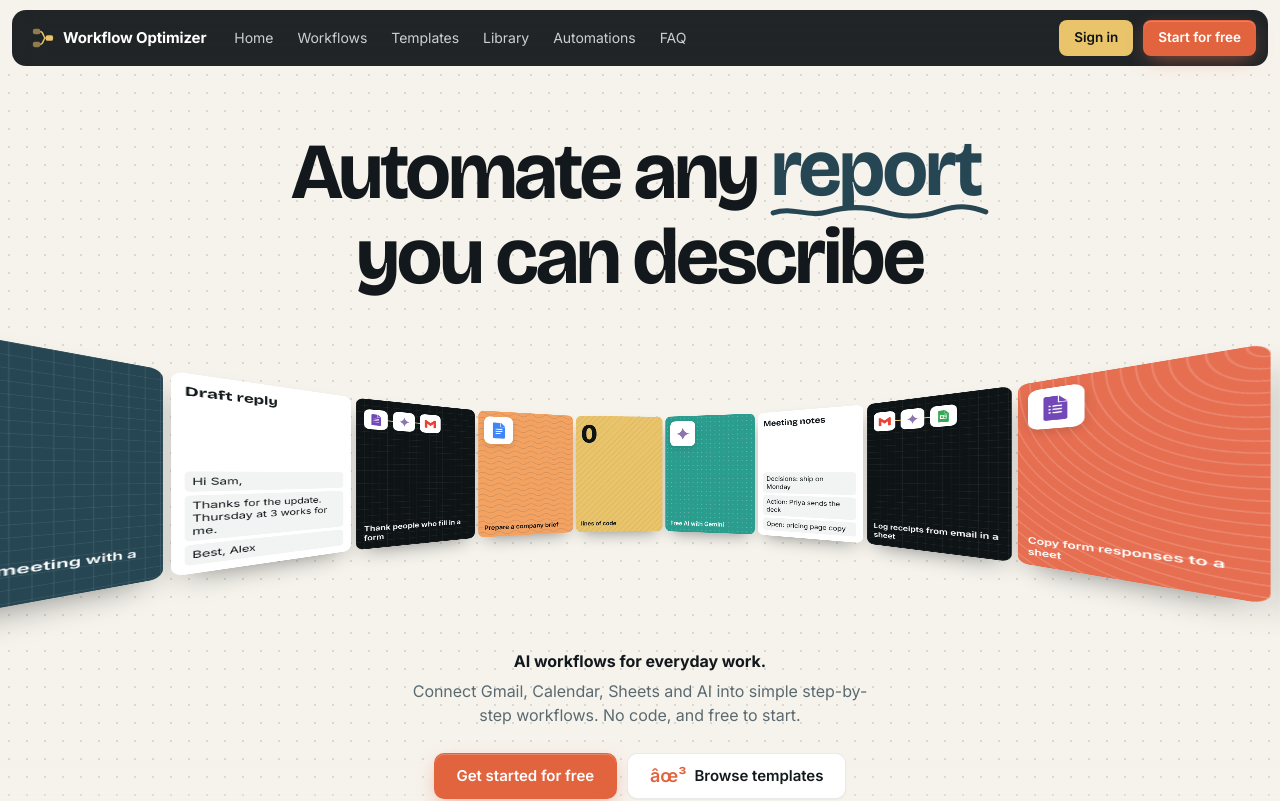
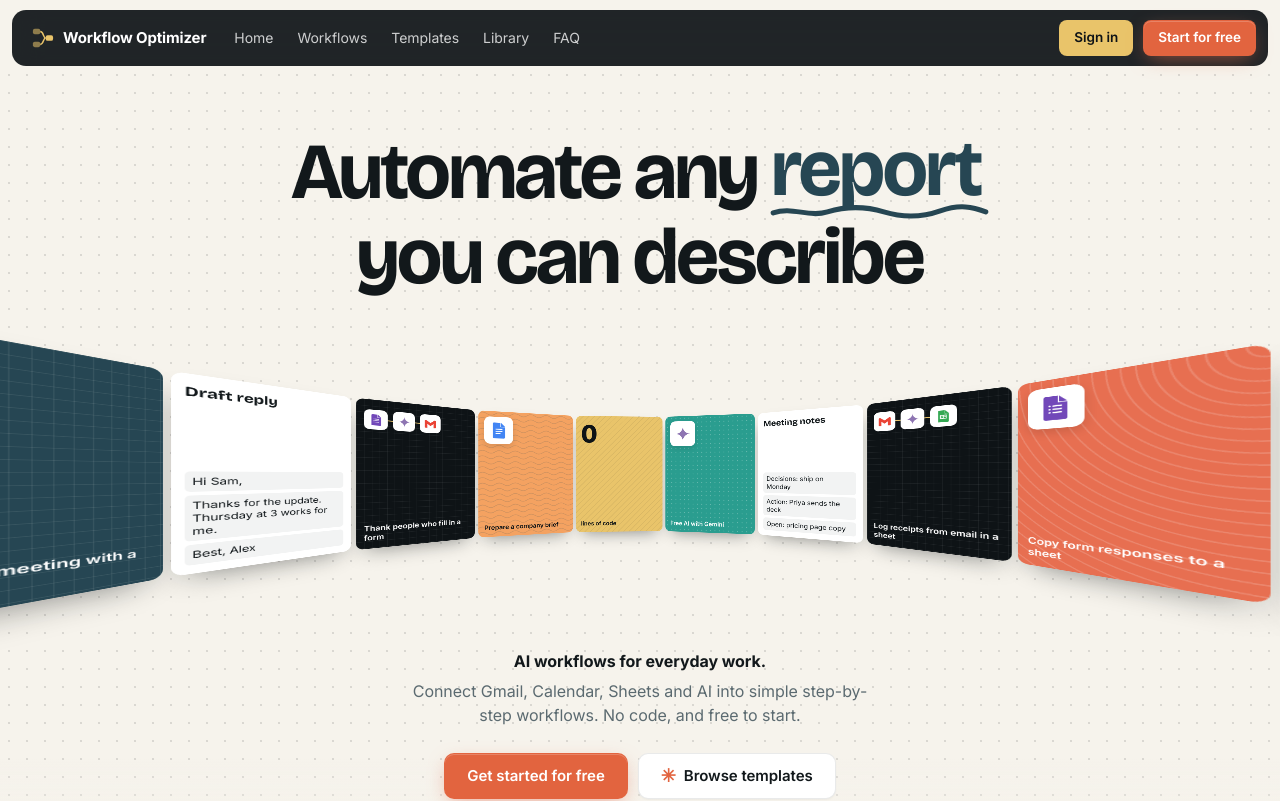
Before and after one commit to AjinkyaPhatak/workflow-optimizer, a Next.js app in the folder frontend/: page / in a window 1280 px wide. Shown: the top 801 px of the page. Built offline with nearby package versions, Linux system fonts and the light colour scheme.

Commit message:
fix(navigation): preserve public landing and assistant entry points

```diff
--- a/frontend/components/landing/Hero.tsx
+++ b/frontend/components/landing/Hero.tsx
@@ -281,11 +281,11 @@ export function Hero({ signedIn }: { signedIn: boolean }) {
         <p className="lp-lede"><b>AI workflows for everyday work.</b></p>
         <p className="lp-sub">Connect Gmail, Calendar, Sheets and AI into simple step-by-step workflows. No code, and free to start.</p>
         <div className="lp-cta-row">
-          <Link className="lp-btn lp-btn-primary" href={signedIn ? "/workflows" : "/login"}>
-            {signedIn ? "Open my workflows" : "Get started for free"}
+          <Link className="lp-btn lp-btn-primary" href={signedIn ? "/home" : "/login"}>
+            {signedIn ? "Open app" : "Get started for free"}
           </Link>
           <Link className="lp-btn lp-btn-ghost" href="/templates">
-            <span className="lp-spark" aria-hidden>âœ³</span> Browse templates
+            <span className="lp-spark" aria-hidden>✳</span> Browse templates
           </Link>
         </div>
       </div>
--- a/frontend/components/landing/Landing.tsx
+++ b/frontend/components/landing/Landing.tsx
@@ -12,12 +12,15 @@ import { Showcase } from "./Showcase";
 
 function Nav({ signedIn }: { signedIn: boolean }) {
   const [open, setOpen] = useState(false);
+  const sections = SECTIONS
+    .filter(s => signedIn || s.href !== "/automations")
+    .map(s => ({ ...s, href: !signedIn && s.href === "/home" ? "/" : s.href }));
   return (
     <header className="lp-nav-wrap">
       <nav className="lp-nav" aria-label="Main">
         <Link href="/" className="lp-logo"><BrandMark size={22} /> Workflow Optimizer</Link>
         <div className={`lp-nav-links${open ? " is-open" : ""}`}>
-          {SECTIONS.map((s) => (
+          {sections.map((s) => (
             <Link key={s.href} href={s.href} className={s.href === "/" ? "is-on" : undefined} aria-current={s.href === "/" ? "page" : undefined}
               onClick={() => setOpen(false)}>{s.label}</Link>
           ))}
@@ -25,7 +28,7 @@ function Nav({ signedIn }: { signedIn: boolean }) {
         </div>
         <span className="lp-spacer" />
         {signedIn ? (
-          <Link className="lp-btn lp-btn-primary lp-btn-sm" href="/workflows">Open app</Link>
+          <Link className="lp-btn lp-btn-primary lp-btn-sm" href="/home">Open app</Link>
         ) : (
           <>
             <Link className="lp-btn lp-btn-sun lp-btn-sm" href="/login">Sign in</Link>
--- a/frontend/components/landing/Sections.tsx
+++ b/frontend/components/landing/Sections.tsx
@@ -117,8 +117,8 @@ export function Footer({ signedIn }: { signedIn: boolean }) {
         <div className="lp-foot-cta">
           <h3>Ready when you are</h3>
           <p>Pick a template, fill in the blanks, press Run.</p>
-          <Link className="lp-btn lp-btn-primary" href={signedIn ? "/workflows" : "/login"}>
-            {signedIn ? "Open my workflows" : "Get started for free"}
+          <Link className="lp-btn lp-btn-primary" href={signedIn ? "/home" : "/login"}>
+            {signedIn ? "Open app" : "Get started for free"}
           </Link>
         </div>
         <nav className="lp-foot-links" aria-label="Footer">
```
